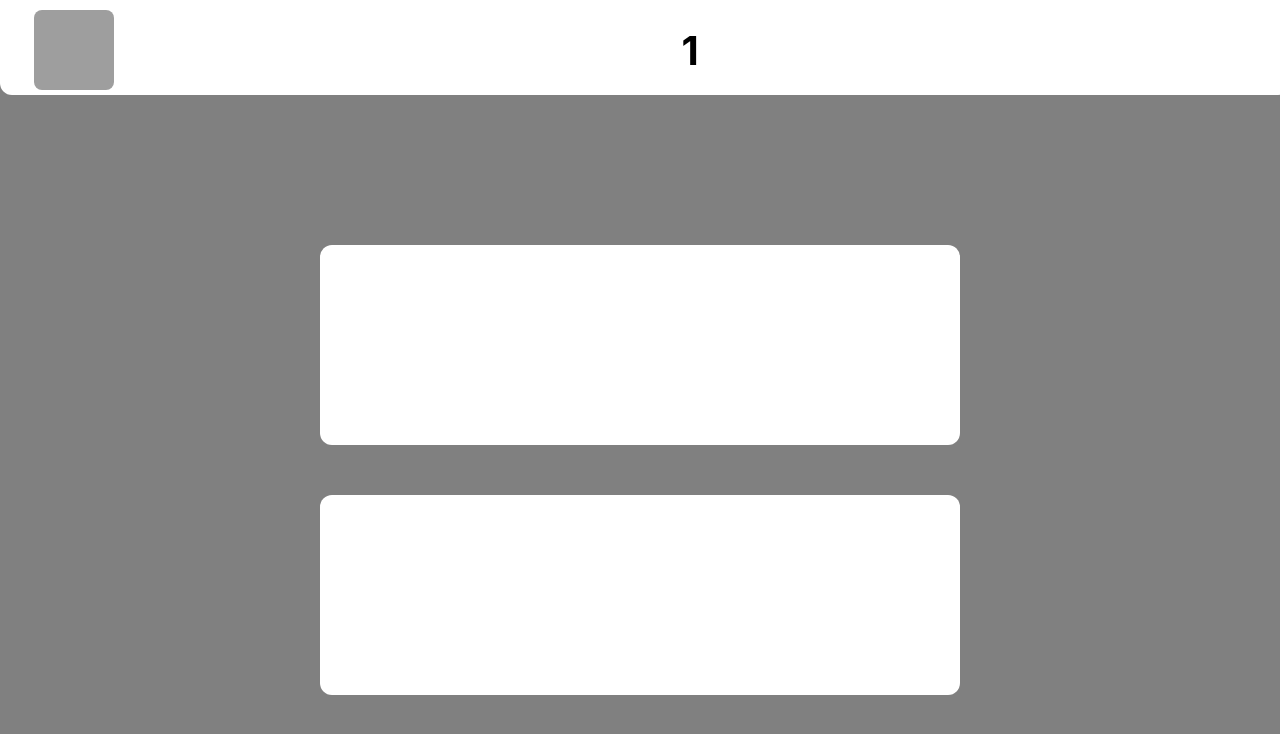
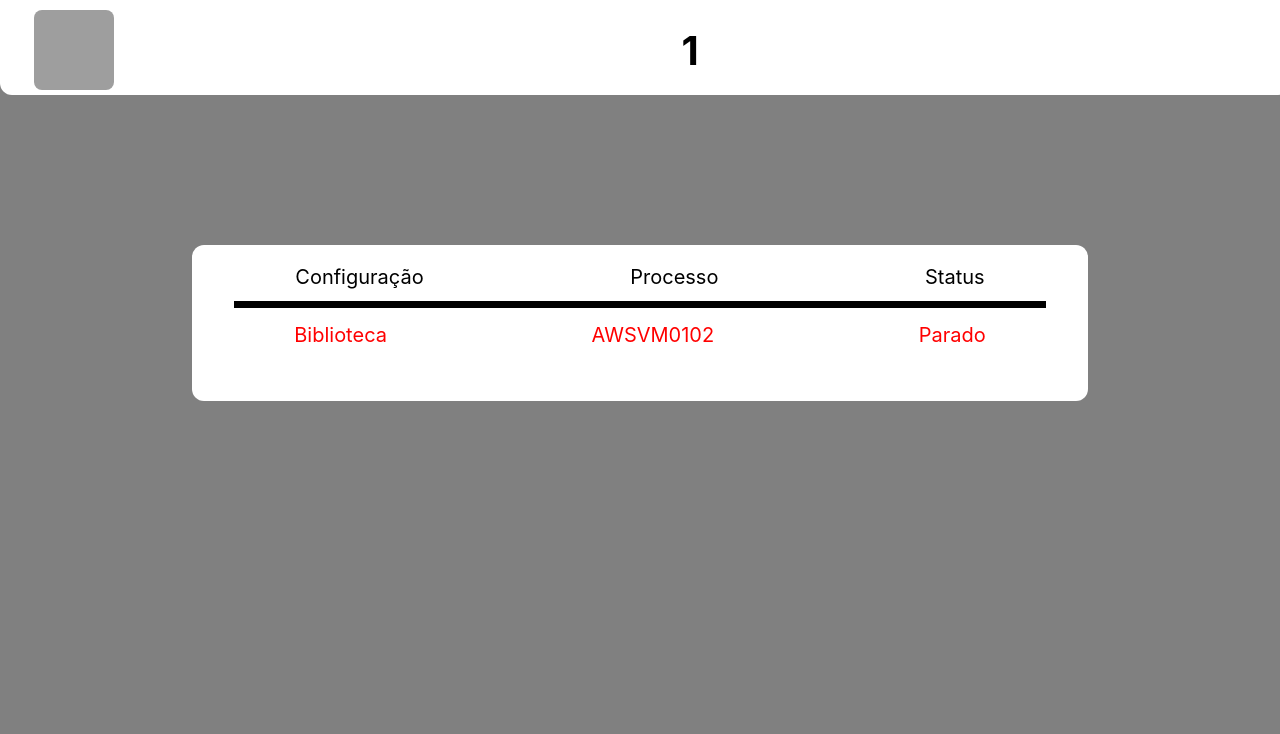
Before and after one commit to Augustocastilho/frontend, a React (Create React App) app: page /ic/1 in a window 1280 px wide. Shown: the top 734 px of the page. Built offline with nearby package versions, Linux system fonts and the light colour scheme; grey boxes are pictures that could not be loaded.

Commit message:
feat: table is done

```diff
--- a/src/pages/Ics.js
+++ b/src/pages/Ics.js
@@ -1,9 +1,17 @@
 import { useParams } from "react-router-dom";
 import { styled } from "styled-components";
-import { Header, Container } from "./Initial";
+import { Header, Container, Line } from "./Initial";
+import { useEffect, useState } from "react";
 
 export default function IcsPage() {
+    const [ process, setProcess ] = useState([]);
     const { name } = useParams();
+
+    // useEffect(async() => {
+    //     //consumir os dados do back
+    //     // const promise = await function ...
+    //     // setProcess(promise.data);
+    // },[]);
 
     return(
         <>
@@ -14,8 +22,19 @@ export default function IcsPage() {
             </Header>
 
             <Processos>
-                <Box></Box>
-                <Box></Box>
+                <Box>
+                    <MainTittles>
+                        <p>Configuração</p>
+                        <p>Processo</p>
+                        <p>Status</p>
+                    </MainTittles>
+                    <Line>.</Line>
+                    <RenderProcess status="Parado">
+                        <span>Biblioteca</span>
+                        <span>AWSVM0102</span>
+                        <span>Parado</span>
+                    </RenderProcess>
+                </Box>
             </Processos>
         </Container>
         </>
@@ -32,9 +51,34 @@ const Processos = styled.div`
 
 `
 const Box = styled.div`
-    width: 50%;
-    height: 200px;
+    width: 70%;
     background-color: white;
     border-radius: 12px;
-    margin-bottom: 50px;
+    display: flex;
+    flex-direction: column;
+    align-items: center;
+
+    p{
+        font-size: 20px;
+        color: black;
+    }
 `
+const MainTittles = styled.div`
+    width: 100%;
+    height: 10%;
+    display: flex;
+    justify-content: space-around;
+    margin-bottom: 40px;
+`
+const RenderProcess = styled.div`
+    width: 100%;
+    height: 30px;
+    display: flex;
+    justify-content: space-around;
+    padding: 15px 0px 0px 0px;
+
+    span {
+        color: ${props => props.status === "Parado" ? "red" : "black"};
+        font-size: 20px;
+    }
+`
--- a/src/pages/Initial.js
+++ b/src/pages/Initial.js
@@ -162,7 +162,7 @@ const Item = styled.div`
         }
     }
 `
-const Line = styled.div`
+export const Line = styled.div`
     width: 90%;
     height: 1px;
     color: white;
```
